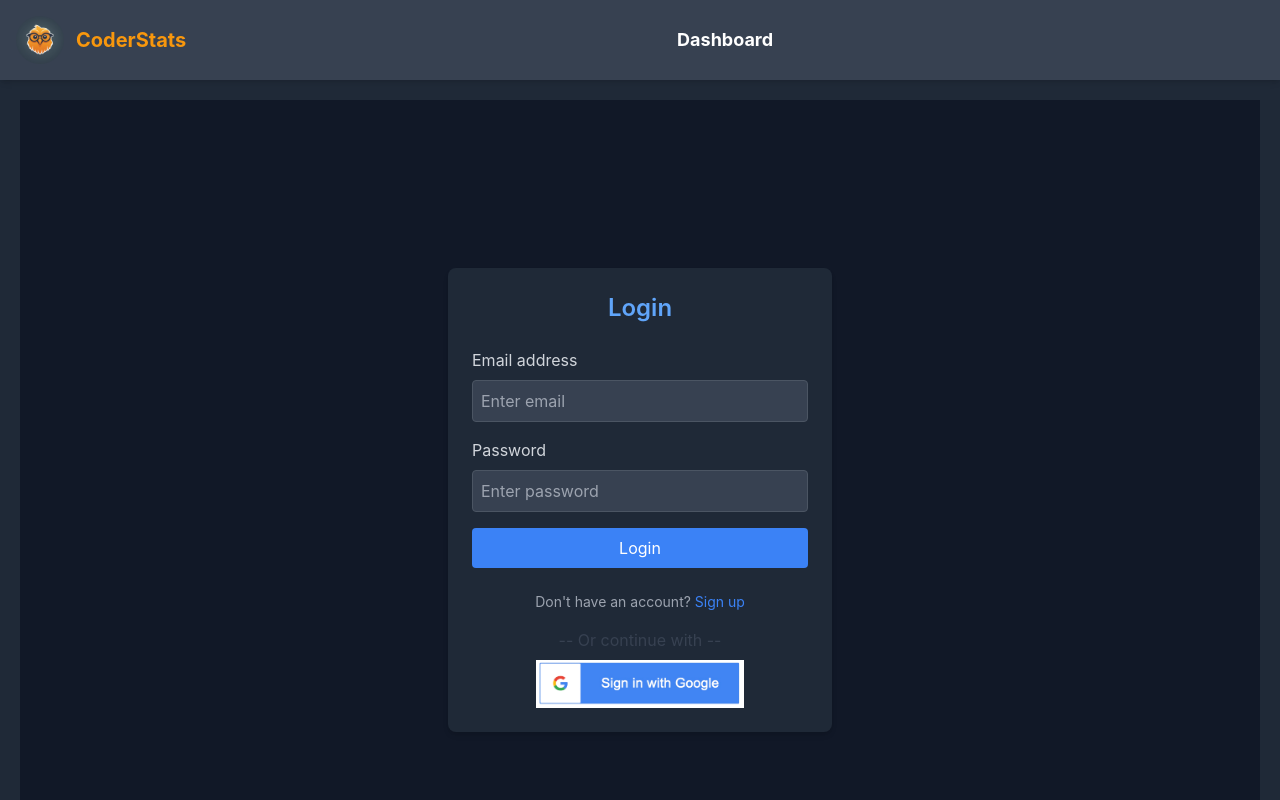
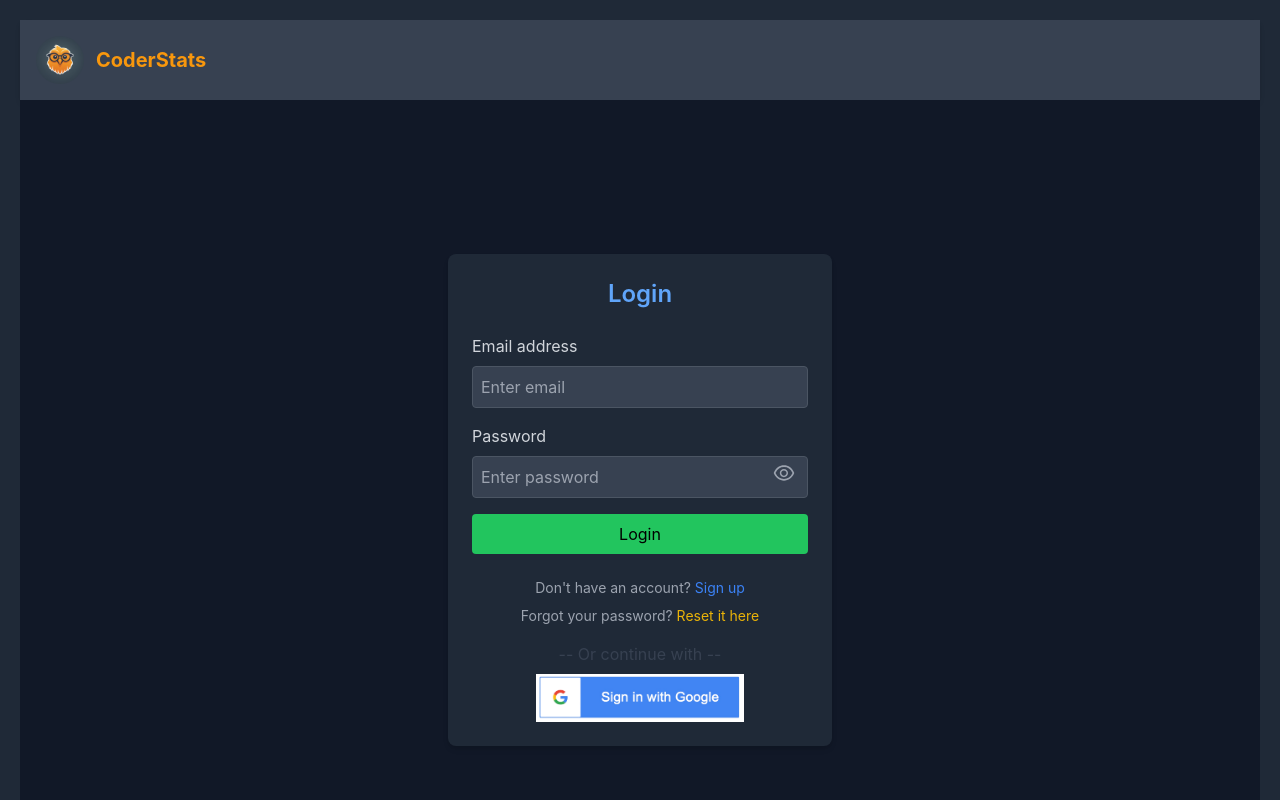
Before and after one commit to Vishal-140/CoderStats, a React (Create React App) app: page /login in a window 1280 px wide. Shown: the top 800 px of the page. Built offline with nearby package versions, Linux system fonts and the light colour scheme; no server answers.

Commit message:
reloding and toast

```diff
--- a/src/App.js
+++ b/src/App.js
@@ -1,5 +1,5 @@
 import React from 'react';
-import { BrowserRouter as Router, Route, Routes, Navigate } from 'react-router-dom';
+import { BrowserRouter as Router, Route, Routes, Navigate, useLocation } from 'react-router-dom';
 import NavBar from './Component/NavBar';
 import Footer from './Component/Footer';
 import Dashboard from './Component/Dashboard';
@@ -9,12 +9,17 @@ import Login from './Component/Login';
 import Register from './Component/Register';
 import DataInput from './Component/DataInput';
 import CodeForcesStats from './Component/CodeForcesStats';
-import "react-toastify/dist/ReactToastify.css";
 
 const App = () => {
+  const location = useLocation(); // Get the current route
+
+  // Define routes where NavBar should not be visible
+  const noNavBarRoutes = ['/login', '/register'];
+  const isNavBarVisible = !noNavBarRoutes.includes(location.pathname);
+
   return (
-    <Router>
-      <NavBar />
+    <>
+      {isNavBarVisible && <NavBar />}
 
       <div style={{ padding: '20px' }}>
         <Routes>
@@ -33,8 +38,14 @@ const App = () => {
       </div>
 
       <Footer />
-    </Router>
+    </>
   );
 };
 
-export default App;
+const Root = () => (
+  <Router>
+    <App />
+  </Router>
+);
+
+export default Root;
--- a/src/Component/Dashboard.js
+++ b/src/Component/Dashboard.js
@@ -11,7 +11,7 @@ import { auth, db } from "./Firebase";
 import { doc, getDoc } from "firebase/firestore";
 import API from './API'; // Import the API.js to access the URLs
 
-const LeetCodeStats = () => {
+const Dashboard = () => {
   const [stats, setStats] = useState(null);
   const [calendarData, setCalendarData] = useState({});
   const [loading, setLoading] = useState(true);
@@ -137,4 +137,4 @@ const LeetCodeStats = () => {
   );
 };
 
-export default LeetCodeStats;
+export default Dashboard;
--- a/src/Component/Login.js
+++ b/src/Component/Login.js
@@ -1,14 +1,17 @@
-import { signInWithEmailAndPassword } from "firebase/auth";
-import React, { useState, useEffect } from "react";
+import { useState } from "react";
+import { signInWithEmailAndPassword, sendPasswordResetEmail } from "firebase/auth";
+import React from "react";
 import { auth, db } from "./Firebase";
-import { toast } from "react-toastify";
+import { toast } from 'react-toastify';
 import SignInwithGoogle from "./SignInwithGoogle";
 import { useNavigate } from "react-router-dom";
 import { doc, getDoc } from "firebase/firestore";
+import { AiOutlineEye, AiOutlineEyeInvisible } from "react-icons/ai"; // Import icons for show/hide functionality
 
 function Login() {
   const [email, setEmail] = useState("");
   const [password, setPassword] = useState("");
+  const [showPassword, setShowPassword] = useState(false); // State for toggling password visibility
   const navigate = useNavigate();
 
   const fetchUserData = async (user) => {
@@ -20,10 +23,16 @@ function Login() {
         return data;  // Return user data
       } else {
         console.log("User data not found");
+        toast.error("User data not found", {
+          position: "top-center",
+        });
         return null;
       }
     } catch (error) {
       console.error("Error fetching user data:", error.message);
+      toast.error("Error fetching user data!", {
+        position: "top-center",
+      });
       return null;
     }
   };
@@ -34,7 +43,7 @@ function Login() {
     // Validate input
     if (!email || !password) {
       toast.error("Email and password are required!", {
-        position: "bottom-center",
+        position: "top-center",
       });
       return;
     }
@@ -48,6 +57,12 @@ function Login() {
       const userData = await fetchUserData(user);
 
       if (userData) {
+        // Log and notify on successful login
+        console.log("User logged in successfully:", user);
+        toast.success("User logged in successfully!", {
+          position: "top-center",
+        });
+
         // Check if college and leetcode fields are empty
         if (!userData.college || !userData.leetcode) {
           // Redirect to DataInput page if any field is empty
@@ -57,21 +72,50 @@ function Login() {
           navigate("/dashboard");
         }
       }
+      // If no user data, toast will already show in fetchUserData function
+    } catch (error) {
+      console.error("Login error:", error.message);
+      toast.error(error.message, {
+        position: "top-center",
+      });
+    }
+  };
 
-      // Log and notify
-      console.log("User logged in successfully:", user);
-      toast.success("User logged in successfully!", {
+  // Password reset function
+  const handlePasswordReset = async () => {
+    if (!email) {
+      toast.error("Please enter your email address", {
+        position: "top-center",
+      });
+      return;
+    }
+
+    try {
+      await sendPasswordResetEmail(auth, email);
+      toast.success("Password reset email sent!\n Check your email", {
         position: "top-center",
       });
     } catch (error) {
-      console.error("Login error:", error.message);
-      toast.error(error.message, {
-        position: "bottom-center",
+      console.error("Error resetting password:", error.message);
+      toast.error("Error resetting password", {
+        position: "top-center",
       });
     }
   };
 
   return (
+    <>
+      <nav className="flex justify-between items-center p-4 bg-gray-700 shadow-md">
+        <div className="flex items-center">
+          <img
+            src='/logoCS.png'
+            alt="CoderStats Logo"
+            className="w-12 h-12 mr-3 rounded-full"
+          />
+          <span className="text-xl text-[30px] text-[#F8970D] font-bold">CoderStats</span>
+        </div>
+      </nav>
+
       <div className="flex justify-center items-center min-h-screen bg-gray-900 text-white">
         <form onSubmit={handleSubmit} className="w-full max-w-sm bg-gray-800 p-6 rounded-lg shadow-md">
           <h3 className="text-2xl font-semibold mb-6 text-center text-blue-400">Login</h3>
@@ -84,26 +128,38 @@ function Login() {
               placeholder="Enter email"
               value={email}
               onChange={(e) => setEmail(e.target.value)}
-            required
             />
           </div>
 
           <div className="mb-4">
             <label className="block text-gray-300">Password</label>
+            <div className="relative">
               <input
-            type="password"
+                type={showPassword ? "text" : "password"} // Toggle between password and text
                 className="w-full p-2 border border-gray-600 rounded mt-2 bg-gray-700 text-gray-200 placeholder-gray-400 focus:outline-none focus:ring-2 focus:ring-blue-500"
                 placeholder="Enter password"
                 value={password}
                 onChange={(e) => setPassword(e.target.value)}
                 required
               />
+              <button
+                type="button"
+                onClick={() => setShowPassword(!showPassword)} // Toggle password visibility
+                className="absolute right-3 top-1/2 transform -translate-y-1/2 text-gray-400"
+              >
+                {showPassword ? (
+                  <AiOutlineEyeInvisible size={24} /> // Hidden password icon
+                ) : (
+                  <AiOutlineEye size={24} /> // Visible password icon
+                )}
+              </button>
+            </div>
           </div>
 
           <div className="mb-6">
             <button
               type="submit"
-            className="w-full bg-blue-500 text-white p-2 rounded hover:bg-blue-600 transition-colors duration-200"
+              className="w-full bg-green-500 text-black p-2 rounded hover:bg-green-600 transition-colors duration-200"
             >
               Login
             </button>
@@ -113,9 +169,15 @@ function Login() {
             Don't have an account? <a href="/register" className="text-blue-500">Sign up</a>
           </p>
 
+          {/* Forgot Password link */}
+          <p className="text-center text-sm text-gray-400 mt-2">
+            Forgot your password? <button onClick={handlePasswordReset} className="text-yellow-500">Reset it here</button>
+          </p>
+
           <SignInwithGoogle />
         </form>
       </div>
+    </>
   );
 }
 
--- a/src/Component/NavBar.js
+++ b/src/Component/NavBar.js
@@ -2,7 +2,7 @@ import React, { useEffect, useState, useCallback } from 'react';
 import { auth, db } from './Firebase';
 import { doc, onSnapshot } from 'firebase/firestore';
 import { onAuthStateChanged, setPersistence, browserLocalPersistence } from 'firebase/auth';
-import { useNavigate } from 'react-router-dom';
+import { Link, useNavigate } from 'react-router-dom';
 
 const NavBar = () => {
   const [usernames, setUsernames] = useState({
@@ -115,31 +115,34 @@ const NavBar = () => {
 
       <ul className="flex space-x-8">
         {/* Dashboard link */}
-        <li>
-          <a href="/dashboard" className="text-lg font-bold text-white hover:text-[#F8970D]">
-            Dashboard
-          </a>
-        </li>
 
         {usernames.leetcode && (
           <li>
-            <a href="/leetcode" className="text-lg font-bold text-white hover:text-[#F8970D]">
+            <Link to="/dashboard" className="text-lg font-bold text-white hover:text-[#F8970D]">
+            Dashboard
+            </Link>
+          </li>
+        )}
+
+        {usernames.leetcode && (
+          <li>
+            <Link to="/leetcode" className="text-lg font-bold text-white hover:text-[#F8970D]">
               LeetCode
-            </a>
+            </Link>
           </li>
         )}
         {usernames.gfg && (
           <li>
-            <a href="/gfg" className="text-lg font-bold text-white hover:text-[#F8970D]">
+            <Link to="/gfg" className="text-lg font-bold text-white hover:text-[#F8970D]">
               GeeksForGeeks
-            </a>
+            </Link>
           </li>
         )}
         {usernames.codeforces && (
           <li>
-            <a href="/codeforces" className="text-lg font-bold text-white hover:text-[#F8970D]">
+            <Link to="/codeforces" className="text-lg font-bold text-white hover:text-[#F8970D]">
               CodeForces
-            </a>
+            </Link>
           </li>
         )}
       </ul>
--- a/src/Component/NavigationCard.js
+++ b/src/Component/NavigationCard.js
@@ -1,20 +1,21 @@
 import React from 'react';
+import { Link } from 'react-router-dom';
 
 const NavigationCard = () => (
   <div className="bg-gray-700 p-6 rounded-lg shadow-md w-full">
     <h3 className="text-xl font-bold text-white pb-4">Navigation</h3>
     <ul className="space-y-2">
       <li className="bg-gray-600 p-3 rounded-md hover:bg-gray-500 transition-all">
-        <a href="/dashboard" className="text-white hover:text-gray-400 font-bold">Dashboard</a>
+        <Link to="/dashboard" className="text-white hover:text-gray-400 font-bold">Dashboard</Link>
       </li>
       <li className="bg-gray-600 p-3 rounded-md hover:bg-gray-500 transition-all">
-        <a href="/leetcode" className="text-white hover:text-gray-400 font-bold">LeetCode</a>
+        <Link to="/leetcode" className="text-white hover:text-gray-400 font-bold">LeetCode</Link>
       </li>
       <li className="bg-gray-600 p-3 rounded-md hover:bg-gray-500 transition-all">
-        <a href="/gfg" className="text-white hover:text-gray-400 font-bold">GFG</a>
+        <Link to="/gfg" className="text-white hover:text-gray-400 font-bold">GFG</Link>
       </li>
       <li className="bg-gray-600 p-3 rounded-md hover:bg-gray-500 transition-all">
-        <a href="/codeforces" className="text-white hover:text-gray-400 font-bold">CodeForces</a>
+        <Link to="/codeforces" className="text-white hover:text-gray-400 font-bold">CodeForces</Link>
       </li>
     </ul>
   </div>
--- a/src/Component/Register.js
+++ b/src/Component/Register.js
@@ -4,14 +4,16 @@ import { auth, db } from "./Firebase";
 import { setDoc, doc } from "firebase/firestore";
 import { toast } from "react-toastify";
 import { useNavigate } from "react-router-dom";
+import { AiOutlineEye, AiOutlineEyeInvisible } from "react-icons/ai"; // Import icons for password visibility toggle
 
 function Register() {
   const [email, setEmail] = useState("");
   const [password, setPassword] = useState("");
   const [fname, setFname] = useState("");
-  const [mname, setMname] = useState(""); // New state for middle name
+  const [mname, setMname] = useState(""); // State for middle name
   const [lname, setLname] = useState("");
-  const [error, setError] = useState(""); // State for displaying errors
+  const [error, setError] = useState(""); // State for error handling
+  const [showPassword, setShowPassword] = useState(false); // State for password visibility toggle
   const navigate = useNavigate();
 
   const handleRegister = async (e) => {
@@ -43,6 +45,18 @@ function Register() {
   };
 
   return (
+    <>
+      <nav className="flex justify-between items-center p-4 bg-gray-700 shadow-md">
+        <div className="flex items-center">
+          <img
+            src='/logoCS.png'
+            alt="CoderStats Logo"
+            className="w-12 h-12 mr-3 rounded-full"
+          />
+          <span className="text-xl text-[30px] text-[#F8970D] font-bold">CoderStats</span>
+        </div>
+      </nav>
+
       <div className="flex justify-center items-center min-h-screen bg-gray-900 text-white">
         <form
           onSubmit={handleRegister}
@@ -98,19 +112,32 @@ function Register() {
 
           <div className="mb-4">
             <label className="block text-gray-300 font-medium mb-2">Password</label>
+            <div className="relative">
               <input
-            type="password"
+                type={showPassword ? "text" : "password"} // Toggle password visibility
                 className="w-full px-3 py-2 border border-gray-600 rounded-md bg-gray-700 text-gray-200 placeholder-gray-400 focus:outline-none focus:ring-2 focus:ring-blue-500"
                 placeholder="Enter password"
                 value={password}
                 onChange={(e) => setPassword(e.target.value)}
                 required
               />
+              <button
+                type="button"
+                onClick={() => setShowPassword(!showPassword)} // Toggle the show/hide state
+                className="absolute right-3 top-1/2 transform -translate-y-1/2 text-gray-400"
+              >
+                {showPassword ? (
+                  <AiOutlineEyeInvisible size={24} /> // Show eye closed icon
+                ) : (
+                  <AiOutlineEye size={24} /> // Show eye open icon
+                )}
+              </button>
+            </div>
           </div>
 
           <button
             type="submit"
-          className="w-full bg-blue-500 text-white py-2 rounded-md hover:bg-blue-600 transition duration-300"
+            className="w-full bg-green-500 text-black py-2 rounded-md hover:bg-green-600 transition duration-300"
           >
             Sign Up
           </button>
@@ -129,6 +156,7 @@ function Register() {
           </p>
         </form>
       </div>
+    </>
   );
 }
 
--- a/src/index.css
+++ b/src/index.css
@@ -7,12 +7,14 @@
 *::before,
 *::after {
   box-sizing: border-box;
-
 }
 
+html,
 body {
   margin: 0;
-  padding: 0; /* Remove padding around the entire body */
+  padding: 0;
+  height: 100%; /* Ensures body covers full height of the screen */
+  min-height: 100%; /* Covers edge cases for smaller content */
   font-family: -apple-system, BlinkMacSystemFont, 'Segoe UI', 'Roboto', 'Oxygen',
     'Ubuntu', 'Cantarell', 'Fira Sans', 'Droid Sans', 'Helvetica Neue',
     sans-serif;
@@ -25,7 +27,3 @@ code {
   font-family: source-code-pro, Menlo, Monaco, Consolas, 'Courier New',
     monospace;
 }
-
-html, body {
-  height: 100%; /* Ensures body covers full height of the screen */
-}
```
Also changed, not shown: src/index.js (+20 -6 lines). Lines whose indentation alone changed are shown as unchanged.
